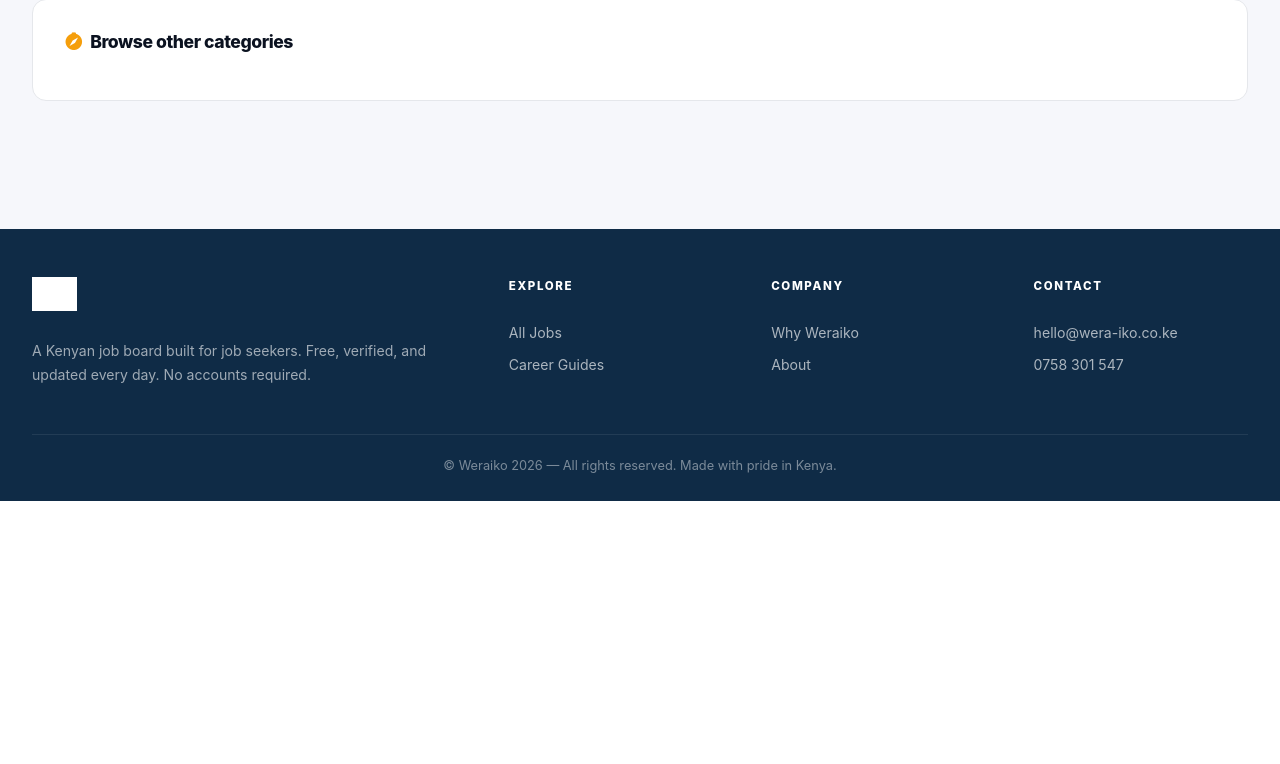
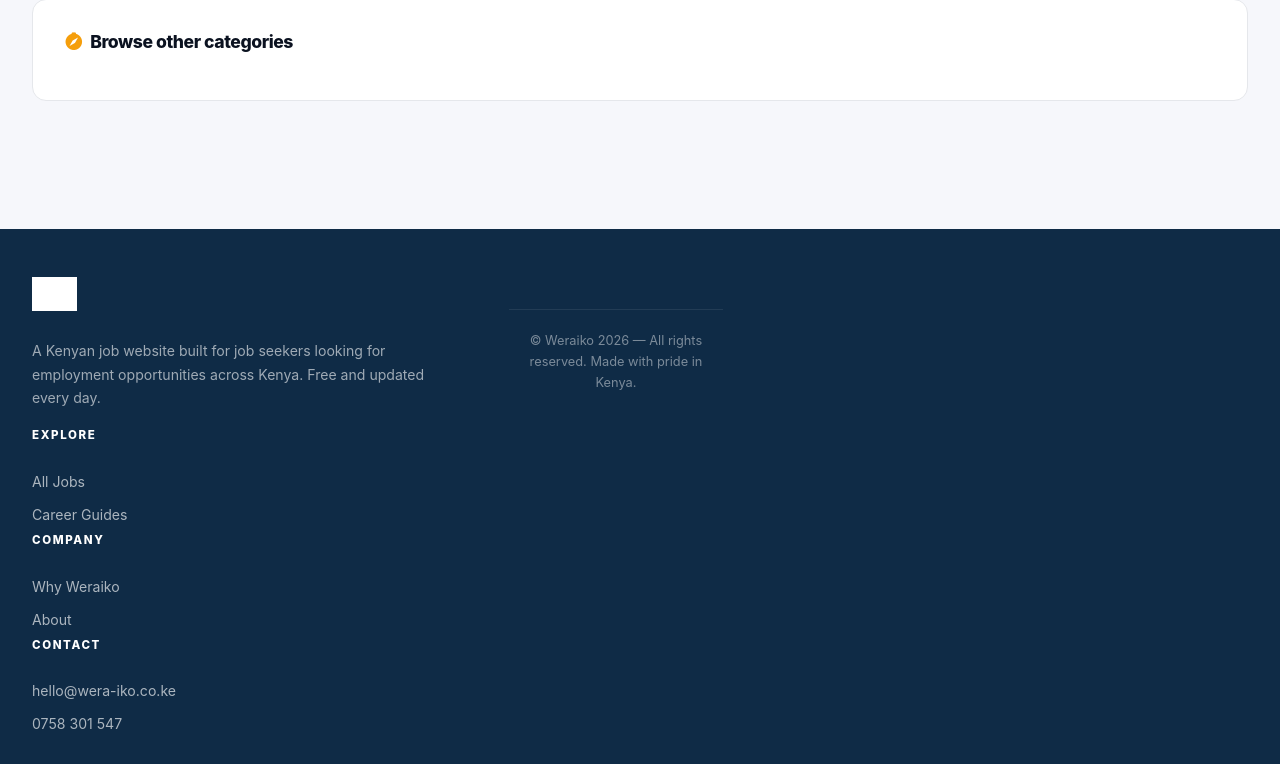
Before and after one commit to George075/weraiko-backend, a Django app: template jobs/templates/jobs/seo_landing.html in a window 1280 px wide. Shown: the part 771-1535 px from the top of the page. Before the commit the page ends 1272 px from the top, so only its background shows below. Run offline with Django 5.2, Linux system fonts and the light colour scheme; the template is opened without the code that fills it, so the values that code supplies are empty; grey boxes are pictures that could not be loaded.

Commit message:
Update seo_landing.html

```diff
--- a/jobs/templates/jobs/seo_landing.html
+++ b/jobs/templates/jobs/seo_landing.html
@@ -302,7 +302,7 @@ h1,h2,h3{font-weight:800;letter-spacing:-.025em;color:var(--ink);line-height:1.1
   <div class="site-foot-inner">
     <div>
       <img src="https://www.wera-iko.co.ke/images/weraikologo.png" alt="Weraiko" class="brand-logo">
-      <p>A Kenyan job board built for job seekers. Free, verified, and updated every day. No accounts required.</p>
+      <p>A Kenyan job website built for job seekers looking for employment opportunities across Kenya. Free and updated every day.</
     </div>
     <div>
       <h5>Explore</h5>
```
